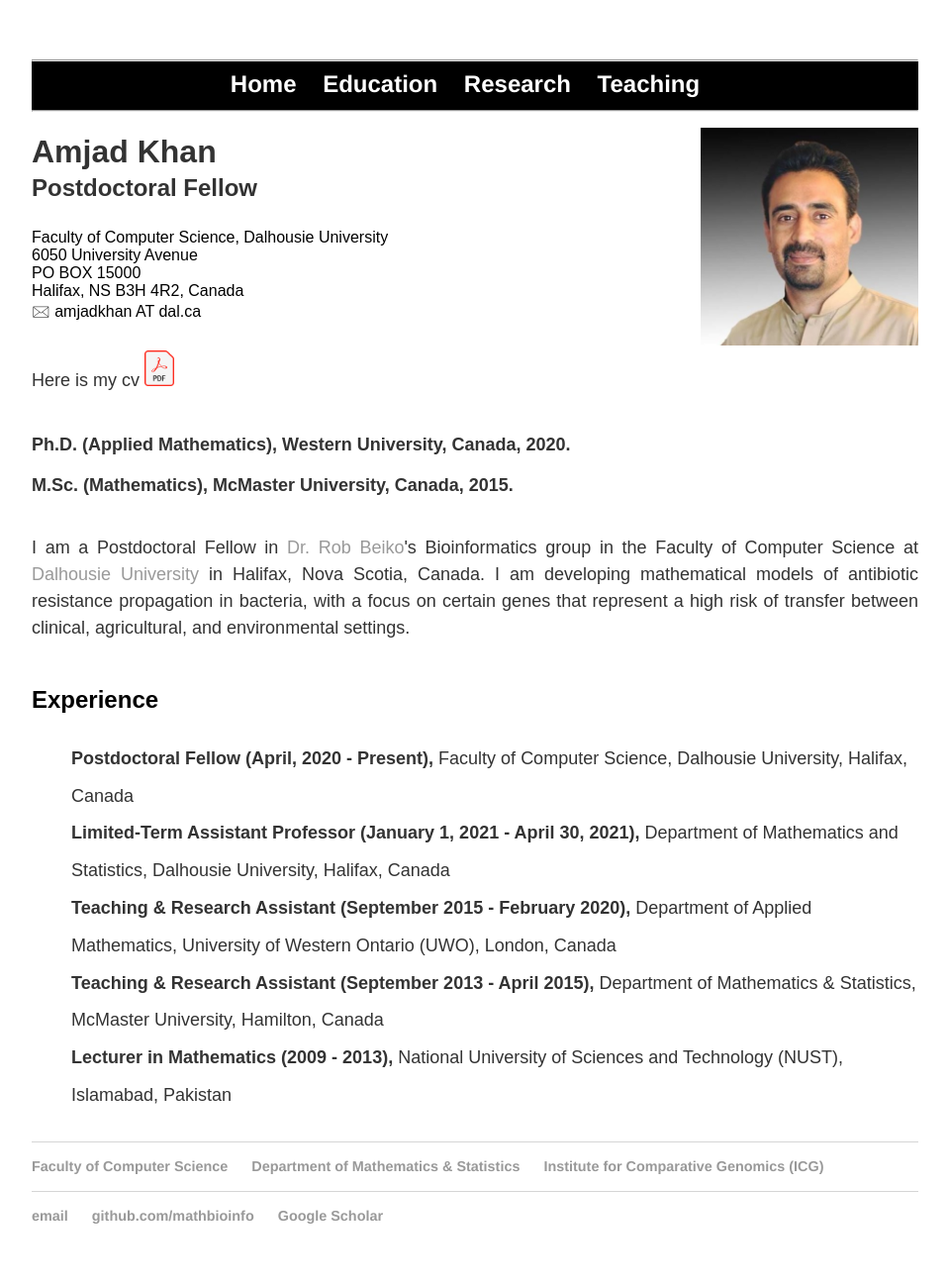
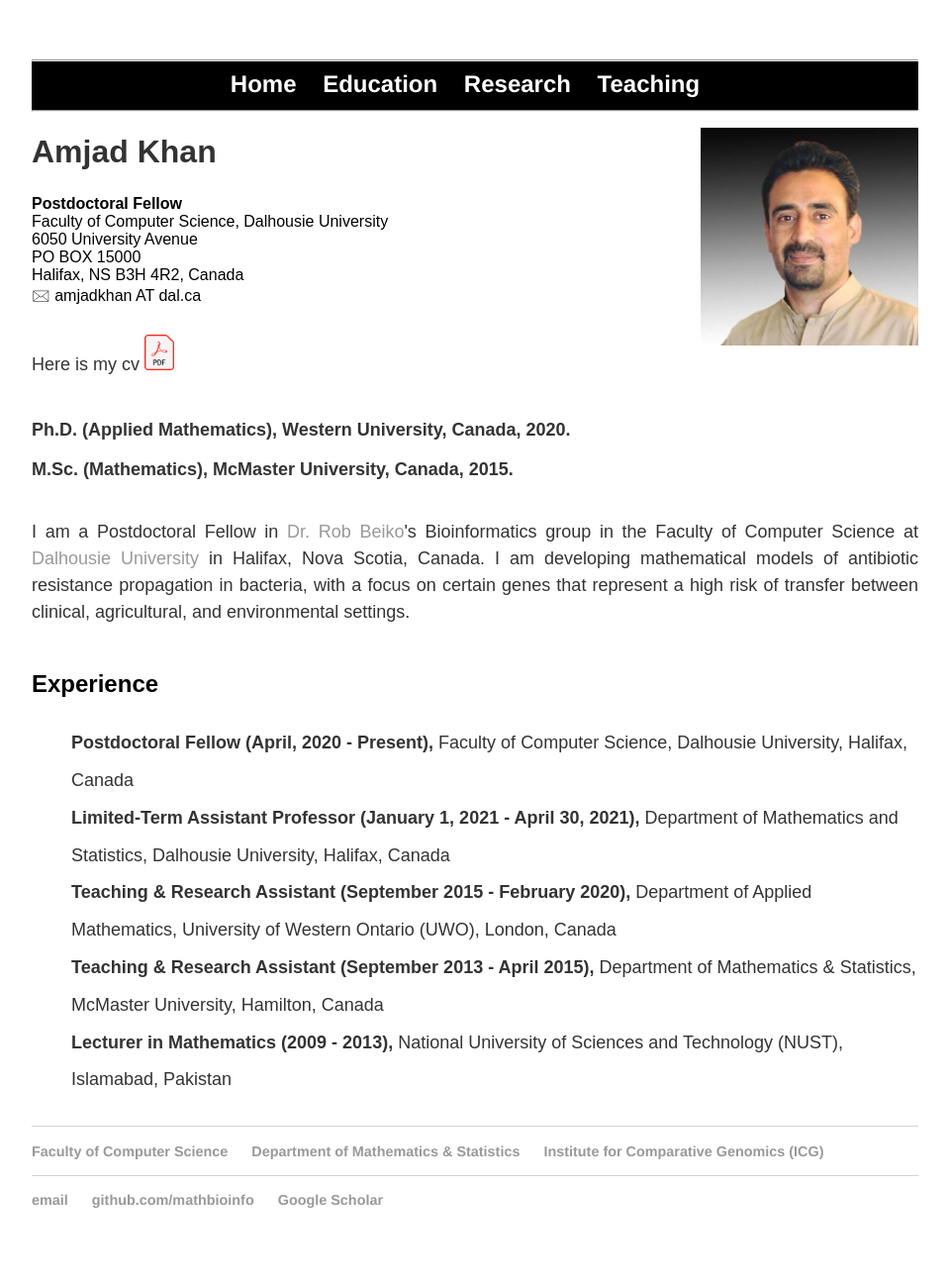
Before and after one commit to MathBioInfo/amjadkhan, a Jekyll site: the page index.html, which Jekyll copies as it is, in a window 1280 px wide. Shown: the whole page at 99% size, without its empty margins (160-1119 px from the left). Built offline with Jekyll 4.4.1, drawn with Linux system fonts in a browser that asks for light colours.

Commit message:
Update index.html

```diff
--- a/index.html
+++ b/index.html
@@ -33,8 +33,8 @@
 		<div class="container">
     		<div class="blurb">
 			<div class="profile-body">
-	   		<p><font size="6"><b>Amjad Khan</b></font><br>
-			<strong>Postdoctoral Fellow</strong><br></p>
+	   		<p><font size="6"><b>Amjad Khan</b></font><br></p>
+			<strong>Postdoctoral Fellow</strong><br>
 			<span>Faculty of Computer Science, Dalhousie University<br>
           		6050 University Avenue <br>
           		PO BOX 15000 <br>
```
